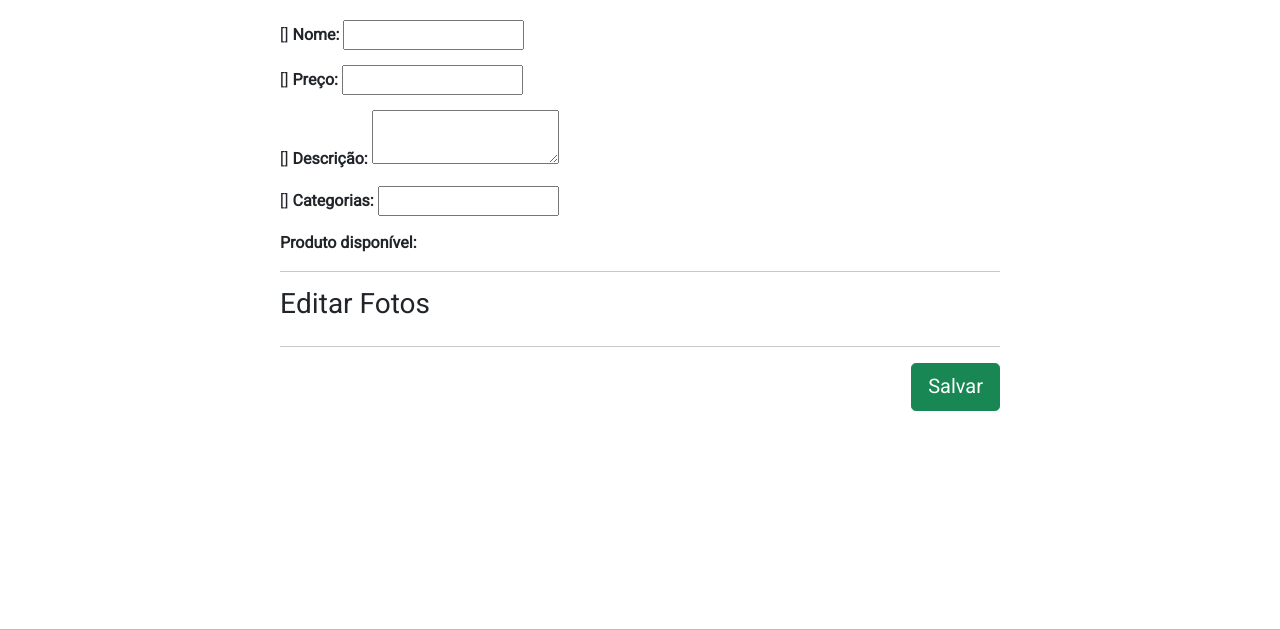
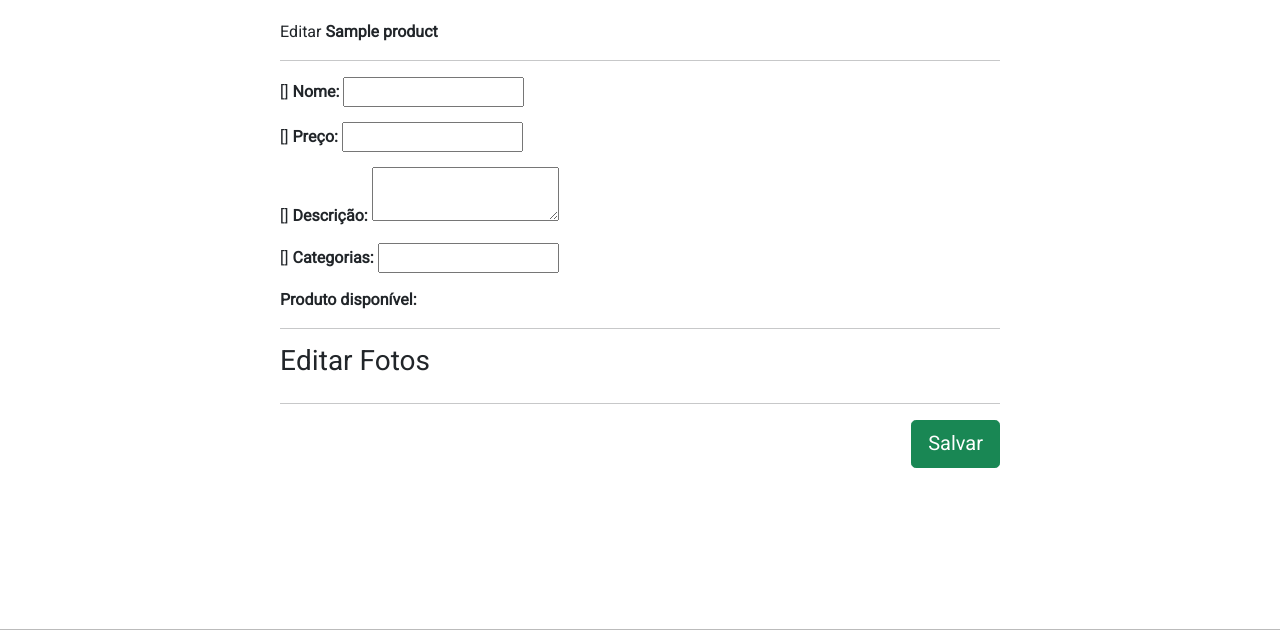
Before and after one commit to The-vinicius/store, a Django app: template core/templates/products/edit_product.html in a window 1280 px wide. Shown: the part 71-701 px from the top of the page. Run offline with Django 4.2, Linux system fonts and the light colour scheme; the template is opened without the code that fills it: values that come from a table or form of the project are taken from there, others are empty; tables that the repository leaves empty hold one stand-in row (values such as "Sample post"); form fields are guessed from the names that the template uses; parts of the project's set-up code (start-up, migrations or seed data) failed here and were passed over.

Commit message:
title edit

```diff
--- a/core/templates/products/edit_product.html
+++ b/core/templates/products/edit_product.html
@@ -7,6 +7,8 @@
 {% block content %}
 <div class="container justify-content-center d-flex">
 <form method="post" enctype="multipart/form-data" id="form">{% csrf_token %}
+    <p>Editar <strong>{{ product.name }}</strong></p>
+    <hr>
     <div class="w-max">
         {{ form.name.errors }}
         <label for="{{ form.name.id_for_label }}">Nome:</label>
```
